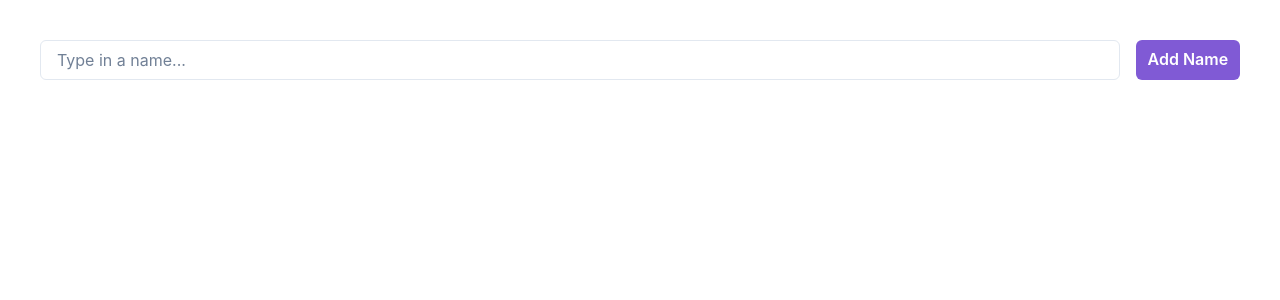
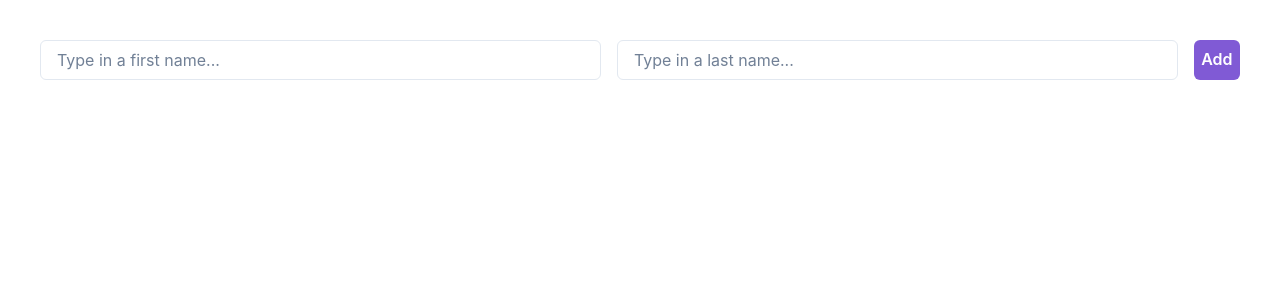
Before and after one commit to priceclaire/todo-list, a React (Create React App) app in the folder frontend/: page / in a window 1280 px wide. Shown: the top 300 px of the page. Built offline with nearby package versions, Linux system fonts and the light colour scheme.

Commit message:
Start work on user account creation

```diff
--- a/frontend/src/App.tsx
+++ b/frontend/src/App.tsx
@@ -3,25 +3,32 @@ import { Box, Button, ChakraProvider, Input } from '@chakra-ui/react';
 import axios from 'axios';
 
 function App() {
-  const [name, setName] = useState("test name 3");
+  const [firstName, setFirstName] = useState("Claire");
+  const [lastName, setLastName] = useState("Price");
 
-  const onChange = (event: any) => {
-    setName(event.target.value);
+  const onChangeFirstName = (event: any) => {
+    setFirstName(event.target.value);
+  };
+
+  const onChangeLastName = (event: any) => {
+    setLastName(event.target.value);
   };
 
   const onClick = async () => {
     const response = await axios.post('http://localhost:3025/name', {
-      name,
+      firstName,
+      lastName,
     });
-    console.log("RESPONSE", response.data);
+    console.log("RESPONSE", response);
   };
 
   return (
     <ChakraProvider>
       <Box m={10} display="flex" gap={4}>
-        <Input onChange={onChange} placeholder="Type in a name..." />
+        <Input onChange={onChangeFirstName} placeholder="Type in a first name..." />
+        <Input onChange={onChangeLastName} placeholder="Type in a last name..." />
         <Button colorScheme='purple'onClick={onClick}>
-          Add Name
+          Add
         </Button>
       </Box>
     </ChakraProvider>
```
